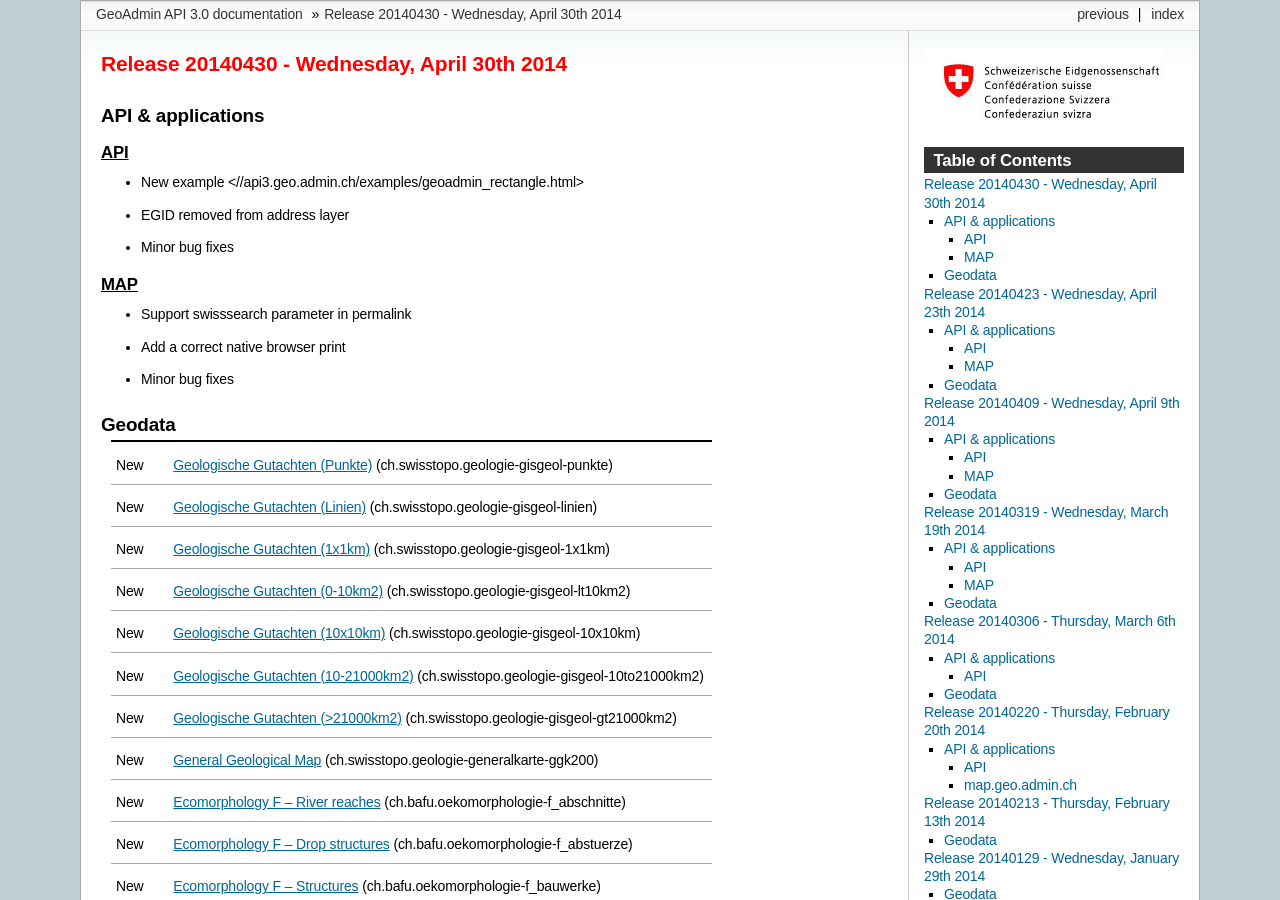
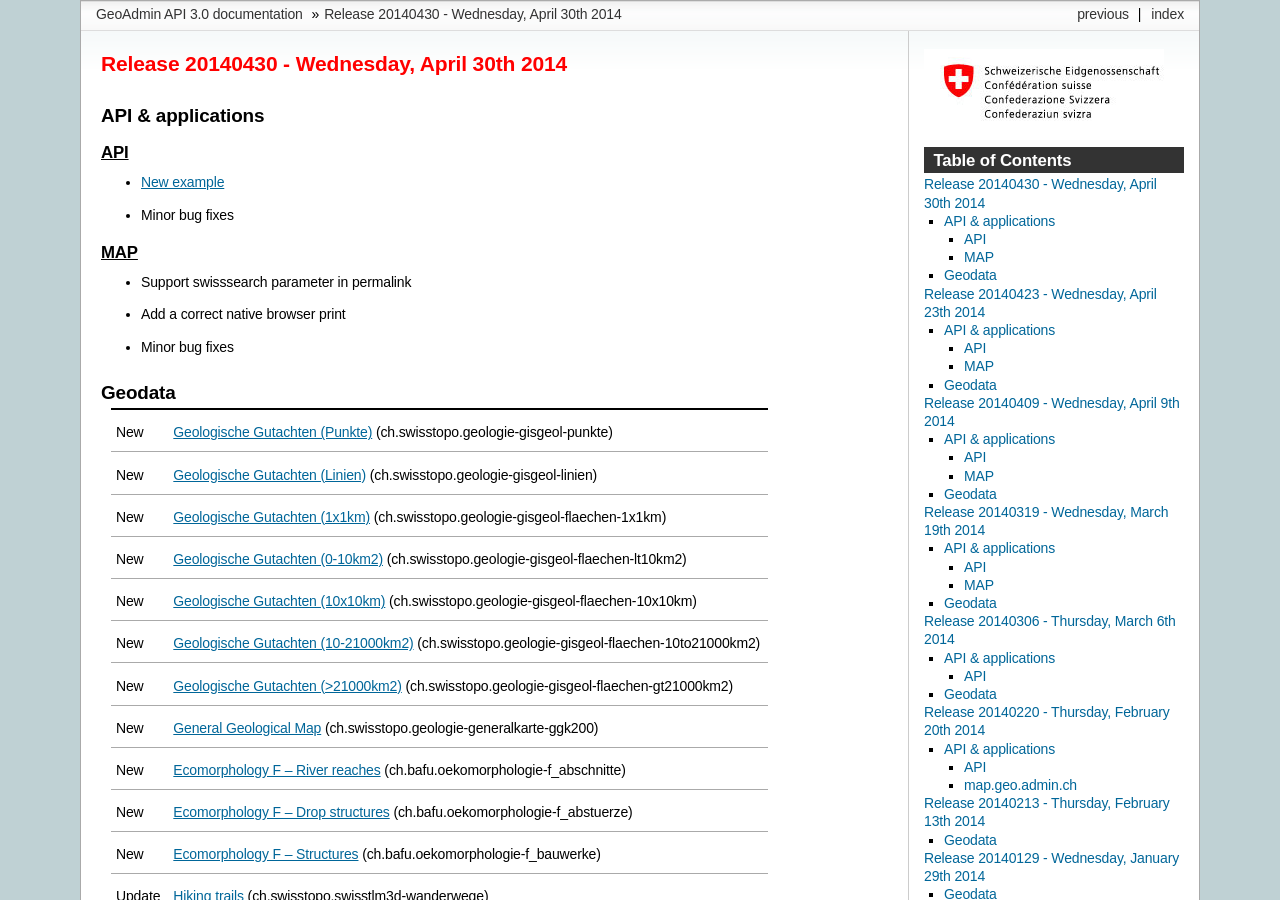
Before and after one commit to swisstopo-test/doc-chsdi3, a Sphinx documentation site: the page built from source/releasenotes/index.rst, in a window 1280 px wide and 900 px high. Built offline with Sphinx 7.4.7, drawn with Linux system fonts in a browser that asks for light colours; formulas are drawn with MathJax 3.

Commit message:
Fix release notes

```diff
--- a/source/releasenotes/index.rst
+++ b/source/releasenotes/index.rst
@@ -7,8 +7,7 @@ API & applications
 `API <//api3.geo.admin.ch>`__
 -----------------------------------
 
-- New example <//api3.geo.admin.ch/examples/geoadmin_rectangle.html>
-- EGID removed from address layer
+- `New example <//api3.geo.admin.ch/examples/geoadmin_rectangle.html>`__
 - Minor bug fixes
 
 `MAP <//map.geo.admin.ch>`__
@@ -25,15 +24,15 @@ Geodata
 +--------+------------------------------------------------------------------------------------------------------------------------------------------------------------------------------------------------------+
 | New    | `Geologische Gutachten (Linien) <//map.geo.admin.ch/?layers=ch.swisstopo.geologie-gisgeol-linien>`__ (ch.swisstopo.geologie-gisgeol-linien)                                                          |
 +--------+------------------------------------------------------------------------------------------------------------------------------------------------------------------------------------------------------+
-| New    | `Geologische Gutachten (1x1km) <//map.geo.admin.ch/?layers=ch.swisstopo.geologie-gisgeol-1x1km>`__ (ch.swisstopo.geologie-gisgeol-1x1km)                                                             |
+| New    | `Geologische Gutachten (1x1km) <//map.geo.admin.ch/?layers=ch.swisstopo.geologie-gisgeol-flaechen-1x1km>`__ (ch.swisstopo.geologie-gisgeol-flaechen-1x1km)                                           |
 +--------+------------------------------------------------------------------------------------------------------------------------------------------------------------------------------------------------------+
-| New    | `Geologische Gutachten (0-10km2) <//map.geo.admin.ch/?layers=ch.swisstopo.geologie-gisgeol-lt10km2>`__ (ch.swisstopo.geologie-gisgeol-lt10km2)                                                       |
+| New    | `Geologische Gutachten (0-10km2) <//map.geo.admin.ch/?layers=ch.swisstopo.geologie-gisgeol-flaechen-lt10km2>`__ (ch.swisstopo.geologie-gisgeol-flaechen-lt10km2)                                     |
 +--------+------------------------------------------------------------------------------------------------------------------------------------------------------------------------------------------------------+
-| New    | `Geologische Gutachten (10x10km) <//map.geo.admin.ch/?layers=ch.swisstopo.geologie-gisgeol-10x10km>`__ (ch.swisstopo.geologie-gisgeol-10x10km)                                                       |
+| New    | `Geologische Gutachten (10x10km) <//map.geo.admin.ch/?layers=ch.swisstopo.geologie-gisgeol-flaechen-10x10km>`__ (ch.swisstopo.geologie-gisgeol-flaechen-10x10km)                                     |
 +--------+------------------------------------------------------------------------------------------------------------------------------------------------------------------------------------------------------+
-| New    | `Geologische Gutachten (10-21000km2) <//map.geo.admin.ch/?layers=ch.swisstopo.geologie-gisgeol-10to21000km2>`__ (ch.swisstopo.geologie-gisgeol-10to21000km2)                                         |
+| New    | `Geologische Gutachten (10-21000km2) <//map.geo.admin.ch/?layers=ch.swisstopo.geologie-gisgeol-flaechen-10to21000km2>`__ (ch.swisstopo.geologie-gisgeol-flaechen-10to21000km2)                       |
 +--------+------------------------------------------------------------------------------------------------------------------------------------------------------------------------------------------------------+
-| New    | `Geologische Gutachten (>21000km2) <//map.geo.admin.ch/?layers=ch.swisstopo.geologie-gisgeol-gt21000km2>`__ (ch.swisstopo.geologie-gisgeol-gt21000km2)                                               |
+| New    | `Geologische Gutachten (>21000km2) <//map.geo.admin.ch/?layers=ch.swisstopo.geologie-gisgeol-flaechen-gt21000km2>`__ (ch.swisstopo.geologie-gisgeol-flaechen-gt21000km2)                             |
 +--------+------------------------------------------------------------------------------------------------------------------------------------------------------------------------------------------------------+
 | New    | `General Geological Map <//map.geo.admin.ch/?layers=ch.swisstopo.geologie-generalkarte-ggk200>`__ (ch.swisstopo.geologie-generalkarte-ggk200)                                                        |
 +--------+------------------------------------------------------------------------------------------------------------------------------------------------------------------------------------------------------+
```
